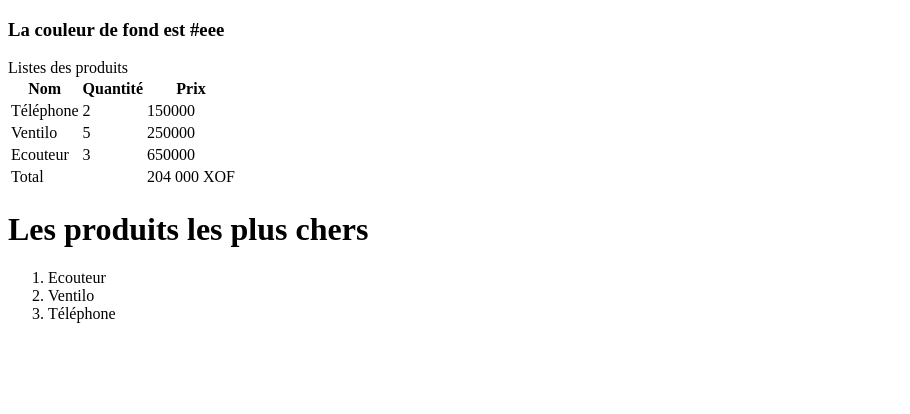
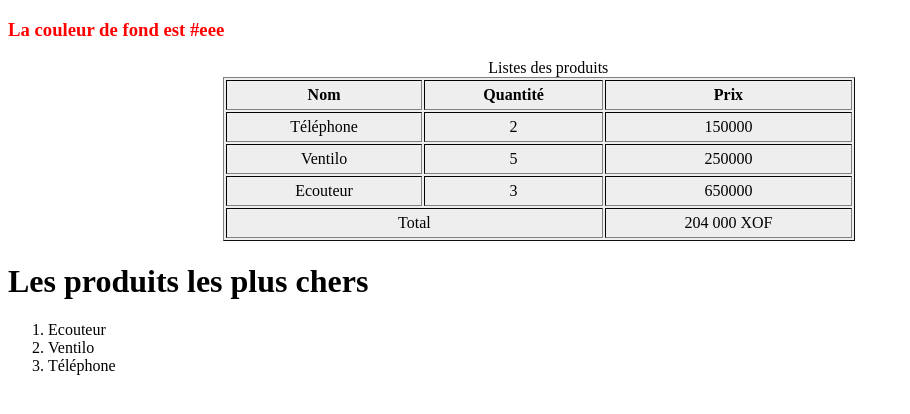
Before and after one commit to dev-habibatou/Tache3-atelier, a plain HTML site: page index.html in a window 1280 px wide. Shown: the whole page, without its empty margins (0-910 px from the left). Drawn offline with Linux system fonts and the light colour scheme.

Commit message:
modifier le link du css

```diff
--- a/index.html
+++ b/index.html
@@ -3,7 +3,7 @@
 <head>
     <meta charset="UTF-8">
     <meta name="viewport" content="width=device-width, initial-scale=1.0">
-    <link rel="stylesheet" href="Les tableaux.css">
+    <link rel="stylesheet" href="styles.css">
     <title>Tableaux et listes</title>
 </head>
 <body>
```
